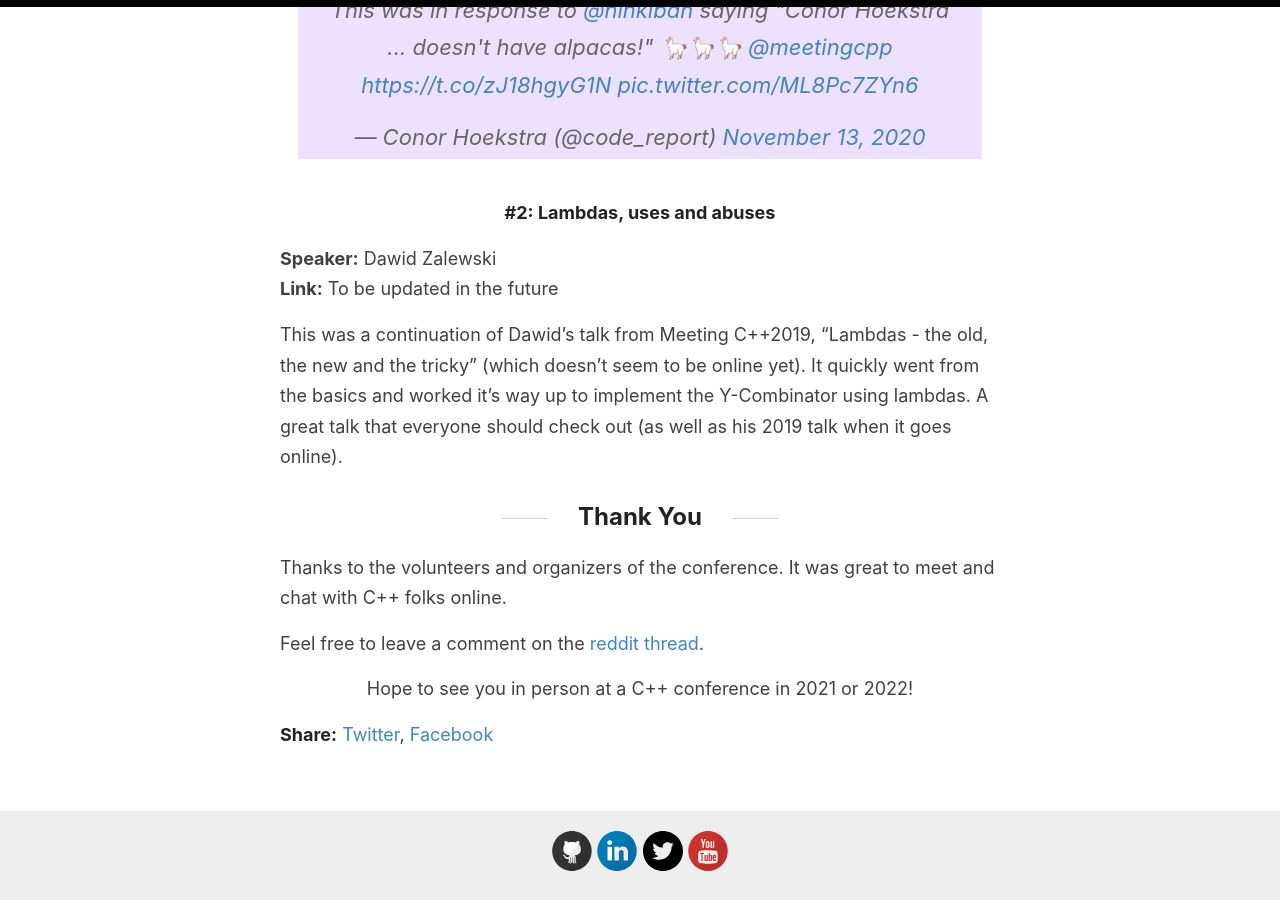
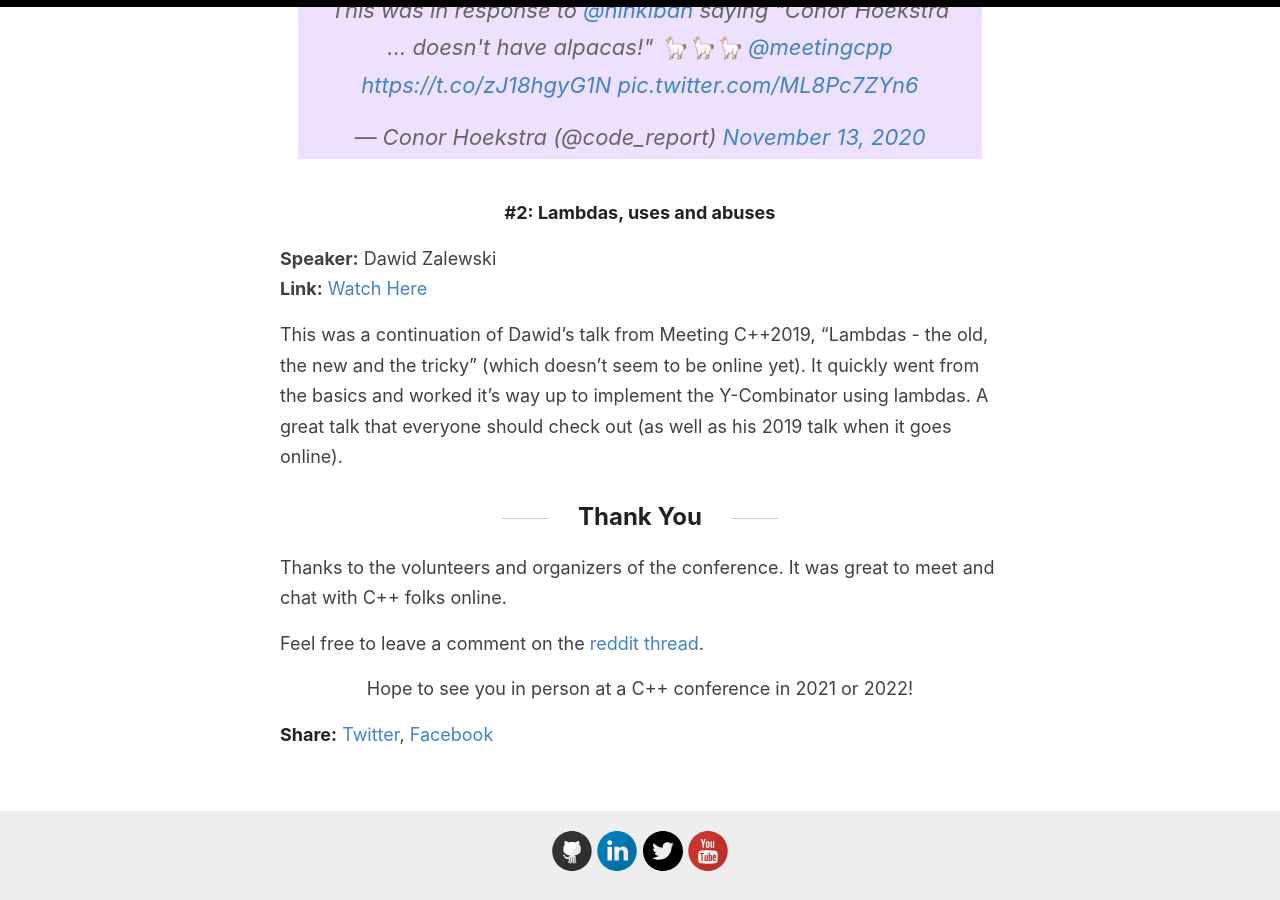
Before and after one commit to codereport/codereport.github.io, a Jekyll site: the page built from _posts/2020-11-14-MeetingCpp2020TripReport.md, in a window 1280 px wide and 900 px high, scrolled down 5322 px. Built offline with Jekyll 4.4.1, drawn with Linux system fonts in a browser that asks for light colours; comment, search, counter and statistics services are not loaded.

Commit message:
Update 2020-11-14-MeetingCpp2020TripReport.md

```diff
--- a/_posts/2020-11-14-MeetingCpp2020TripReport.md
+++ b/_posts/2020-11-14-MeetingCpp2020TripReport.md
@@ -77,7 +77,7 @@
 |2|Sy Brand|Building an Intuition for Composition|[CppCon 2020](https://www.youtube.com/watch?v=AGRWRwi7rD0)|
 |2|Jonathan O'Connor|[Template Shenanigans](https://www.youtube.com/watch?v=83fMx7Grxys)|-|
 |2|Jonathan Müller|The Static Initialization Order Fiasco|[MUC++](https://www.youtube.com/watch?v=dlTrziwQU-w)|
-|2|Dawid Zalewski|Lambdas, uses and abuses|-|
+|2|Dawid Zalewski|[Lambdas, uses and abuses](https://www.youtube.com/watch?v=Onv9w6FGwIQ)|-|
 |2|Phil Nash|OO Considered Harmful|[CppCon 2020](https://youtu.be/pH-q2m5sb04)|
 |3|Klaus Iglberger|Calling Functions: A Tutorial|[CppCon 2020](https://www.youtube.com/watch?v=GydNMuyQzWo)<br>[MUC++](https://www.youtube.com/watch?v=B9RT5sVunmk)|
 |3|Rainer Grimm|40 Years Of Evolution <br>from Functions to Coroutines|[CppCon 2020](https://youtu.be/jd6P9X8l2bY)|
@@ -114,7 +114,7 @@
 #### #2: Lambdas, uses and abuses
 
 **Speaker:** Dawid Zalewski<br>
-**Link:** To be updated in the future <br>
+**Link:** [Watch Here](https://www.youtube.com/watch?v=Onv9w6FGwIQ) <br>
 
 This was a continuation of Dawid's talk from Meeting C++2019, "Lambdas - the old, the new and the tricky" (which doesn't seem to be online yet). It quickly went from the basics and worked it's way up to implement the Y-Combinator using lambdas. A great talk that everyone should check out (as well as his 2019 talk when it goes online).
 
```
